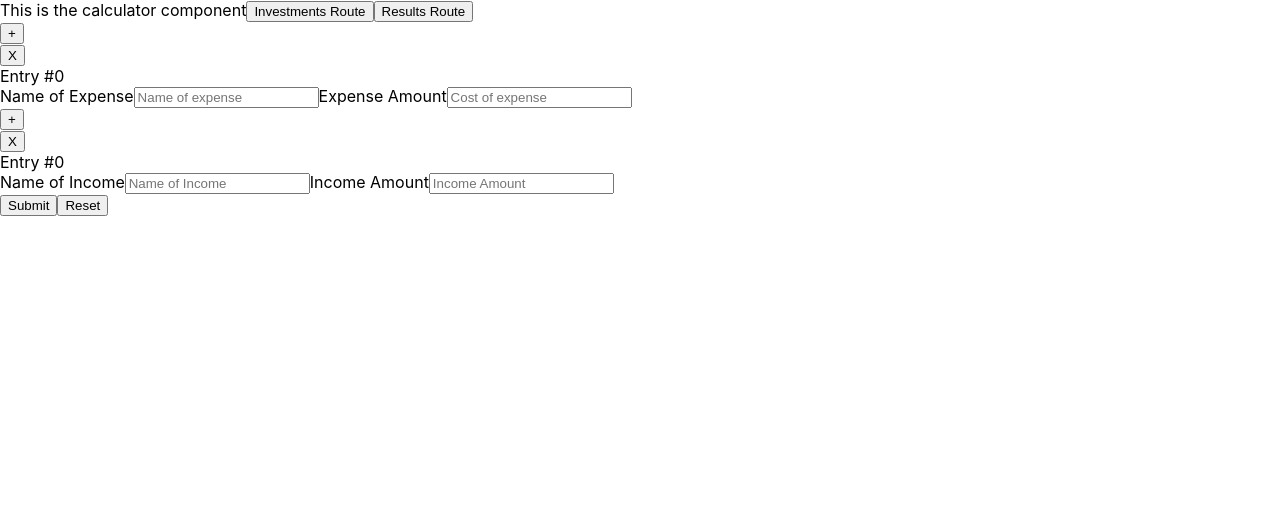
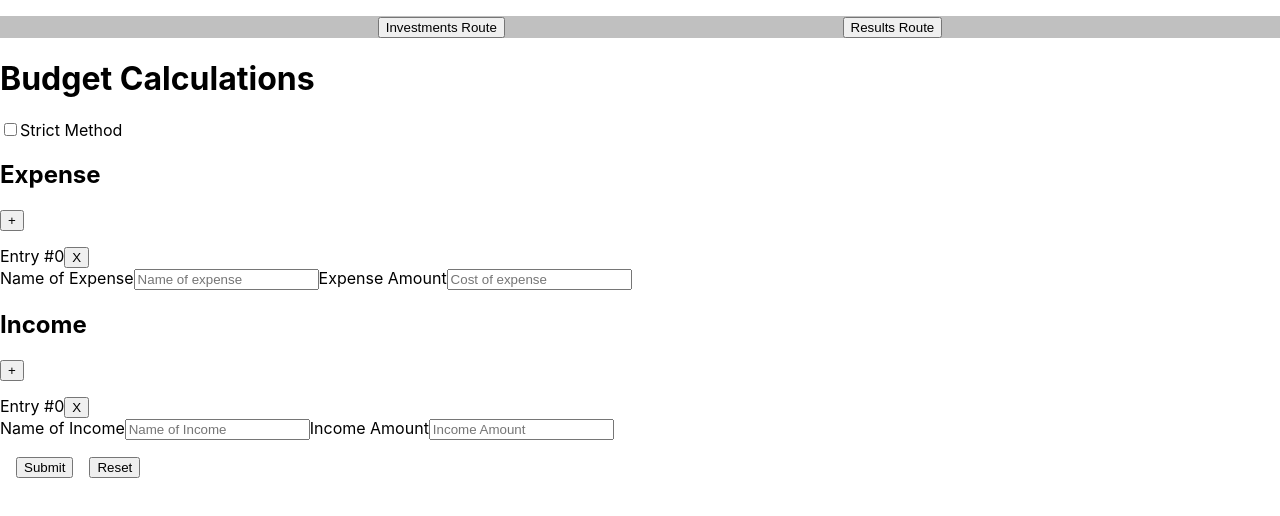
Before and after one commit to TheCaptainFalcon/iBudget_v2, a React (Create React App) app: page / in a window 1280 px wide. Shown: the top 516 px of the page. Built offline with nearby package versions, Linux system fonts and the light colour scheme.

Commit message:
Added some styling to the Calculator component, decided to proceed with centering whole component and setting a separate component for paycheck/tax related component to make things cleaner.

```diff
--- a/src/components/Calculator.jsx
+++ b/src/components/Calculator.jsx
@@ -4,6 +4,11 @@ import _ from 'lodash';
 import { ResultsProvider, ExpenseProvider, IncomeProvider } from '../Contexts';
 import Results from './Results';
 import Investments from './Investments';
+import './css/Calculator.css'
+
+const FormButtonContainer = styled.form`
+    margin-top: 1rem;
+`;
 
 class Calculator extends Component {
     constructor(props) {
@@ -73,14 +78,18 @@ class Calculator extends Component {
     addExpenseForm() {
         return this.state.expense.map((e, i) => (
             <div key={i}>
+
+                <div>
+                    Entry #{i}
                     {/* Delete form button */}
                     <input
                         name='delExpForm'
                         type='button'
                         value='X'
                         onClick={this.deleteExpense.bind(this, i)}
+                        style={{ marginTop:'1rem' }}
                     />
-                <div>Entry #{i}</div>
+                </div>
                 <label/>Name of Expense
                     <input
                         // name must match associated state -- see notes
@@ -131,14 +140,17 @@ class Calculator extends Component {
     addIncomeForm() {
         return this.state.income.map((e, i) => (
             <div key={i}>
+                <div>
+                    Entry #{i}
                     {/* Delete form button */}
                     <input
                         name='delIncomeForm'
                         type='button'
                         value='X'
                         onClick={this.deleteIncome.bind(this, i)}
+                        style={{ marginTop: '1rem' }}
                     />
-                <div>Entry #{i}</div>
+                </div>
                 <label/>Name of Income
                     <input
                         // name must match associated state -- see notes
@@ -275,12 +287,28 @@ class Calculator extends Component {
 
         return (
             <div>
-                This is the calculator component
-                <button type='submit' onClick={this.clickerInvestments}>Investments Route</button>
-                <button type='submit' onClick={this.clickerResults}>Results Route</button>
+                <ul id='nav'>
+                    <li><button type='submit' onClick={this.clickerInvestments}>Investments Route</button></li>
+                    <li><button type='submit' onClick={this.clickerResults}>Results Route</button></li>
+                </ul>
+
+
 
 
                 <form onSubmit={this.calculateResults}>
+
+                    <h1>Budget Calculations</h1>
+
+                    <input
+                    id='strictFormula'
+                    type='checkbox'
+
+
+                    />
+                    <label for='strictFormula'>Strict Method</label>
+
+
+                    <h2>Expense</h2>
 
                     <input
                         type='button'
@@ -290,6 +318,8 @@ class Calculator extends Component {
 
                     {this.addExpenseForm()}
 
+                    <h2>Income</h2>
+
                     <input
                         type='button'
                         onClick={this.addIncomeState}
@@ -298,13 +328,17 @@ class Calculator extends Component {
 
                     {this.addIncomeForm()}
 
-                    <input type='submit'/>
+                    <FormButtonContainer>
+                        <input
+                            type='submit'
+                            style={{ marginLeft: '1rem', marginRight: '1rem' }}
+                        />
                         <input
                             type='button'
                             value='Reset'
                             onClick={this.resetTab}
                         />
-
+                    </FormButtonContainer>
                 </form>
 
             </div>
--- a/src/components/Investments.jsx
+++ b/src/components/Investments.jsx
@@ -4,15 +4,23 @@ class Investments extends Component {
     constructor(props) {
         super(props);
         this.state = {
+            initialAmount1 : '',
             investAmount1 : '',
             avgAnnReturn1 : '',
+            addContributions : '',
+            contribFreq : '',
+            compoundFreq : '',
             years1 : '',
             eval1 : '',
 
+            initialAmount2 : '',
             investAmount2 : '',
             avgAnnReturn2 : '',
             years2 : '',
             eval2 : ''
+
+            // May add a tab to contain more states for a target amount calc
+            // use this two initial ones as a comparison between investing vs loan (in big purchase)
         }
         this.handleChanges = this.handleChanges.bind(this);
         this.submitInvestAmount1 = this.submitInvestAmount1.bind(this);
@@ -58,6 +66,14 @@ class Investments extends Component {
         return (
             <div>
                 <form onSubmit={this.submitInvestAmount1}>
+                    <label/> Initial Amount 1
+                    <input
+                        name='initialAmount1'
+                        type='number'
+                        placeholder='Ex: $1000'
+                        onChange={this.handleChanges}
+                        value={this.state.initialAmount1}
+                    />
                     <label/>Investment Amount 1
                     <input
                         name='investAmount1'
--- a/src/components/Results.jsx
+++ b/src/components/Results.jsx
@@ -1,16 +1,48 @@
 import React, { Component } from 'react';
 import {ResultsConsumer, ExpenseConsumer, IncomeConsumer} from '../Contexts';
+import Calculator from './Calculator';
+import Investments from './Investments';
 
 class Results extends Component {
     constructor(props) {
         super(props);
-        this.state = {  }
+        this.state = {
+            clickedCalculator : false,
+            clickedInvestment : false
+        }
+        this.clickerCalculator = this.clickerCalculator.bind(this);
+        this.clickerInvestments = this.clickerInvestments.bind(this);
     }
+
+clickerCalculator(e) {
+    e.preventDefault();
+    this.setState({
+        clickedCalculator : true,
+        clickedInvestment : false,
+    });
+};
+
+clickerInvestments(e) {
+    e.preventDefault();
+    this.setState({
+        clickedInvestment : true,
+        clickedCalculator : false
+    })
+}
 
     render() {
 
+        if (this.state.clickedCalculator === true && this.state.clickedInvestment === false) {
+            return <Calculator/>
+        } else if (this.state.clickedInvestment === true && this.state.clickedCalculator === false) {
+            return <Investments/>
+        }
+
         return (
-            <>
+            <div>
+            <button type='submit' onClick={this.clickerCalculator}>Calculator</button>
+            <button type='submit' onClick={this.clickerInvestments}>Investments</button>
+
             <ResultsConsumer>
                 {budgetTotal =>
                 <div>
@@ -32,8 +64,8 @@ class Results extends Component {
                 </div>
                 }
             </IncomeConsumer>
-            </>
-        );
+            </div>
+        )
     }
 }
 
--- /dev/null
+++ b/src/components/css/Calculator.css
@@ -0,0 +1,7 @@
+#nav {
+    display: flex;
+    justify-content: space-evenly;
+    list-style-type: none;
+    text-align: center;
+    background-color: silver;
+}
```
Lines whose indentation alone changed are shown as unchanged.
